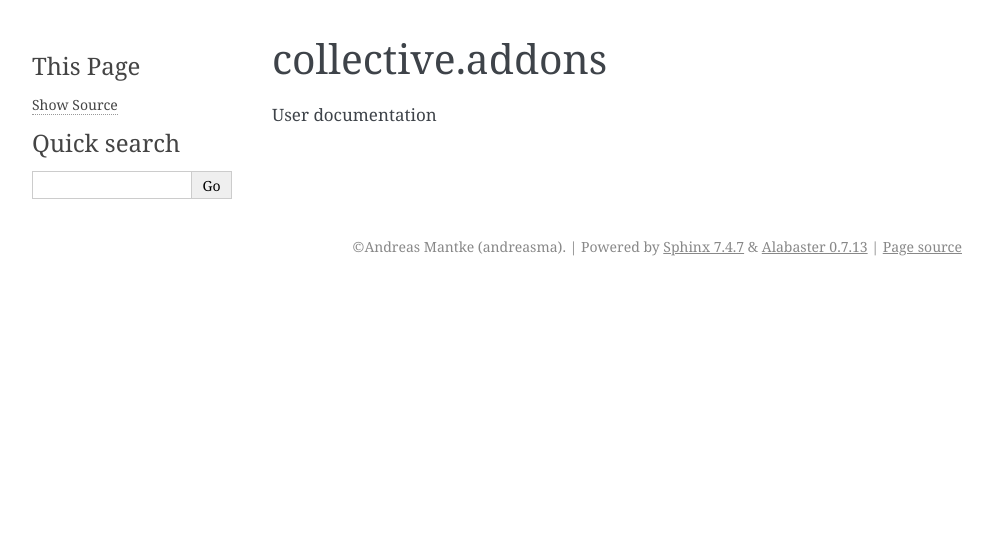
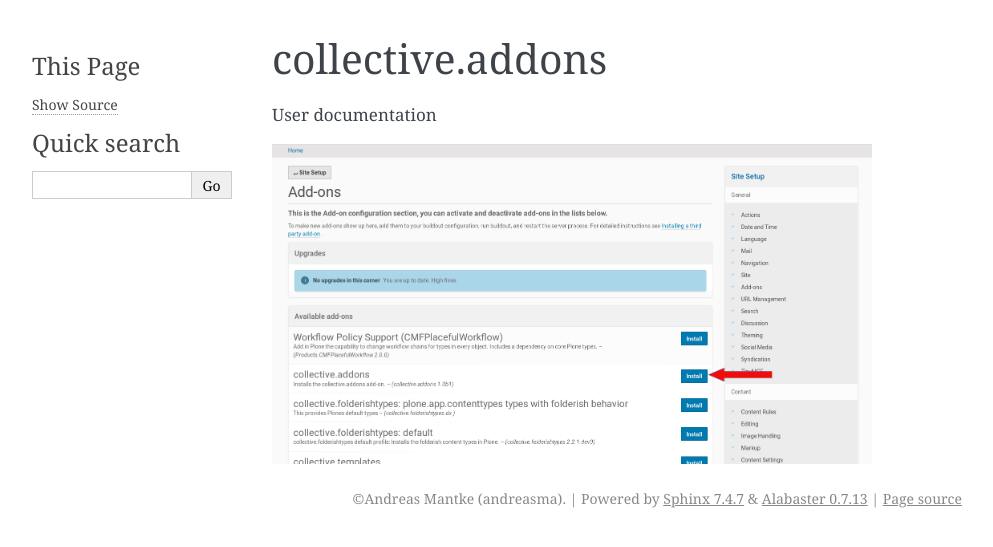
Before and after one commit to collective/collective.addons, a Sphinx documentation site: the page built from docs/index.rst, in a window 1280 px wide. Shown: the top 547 px of the page, without its empty margins (148-1141 px from the left). Built offline with Sphinx 7.4.7, drawn with Linux system fonts in a browser that asks for light colours.

Commit message:
Further screenshots for the documentation.

```diff
--- a/docs/index.rst
+++ b/docs/index.rst
@@ -3,3 +3,6 @@ collective.addons
 =================
 
 User documentation
+
+.. image:: source/images/install_collective_addon.png
+   :width: 600
```
Also changed, not shown: docs/source/images/addon_center_form01.png (added), docs/source/images/create_addon_center.png (added).
